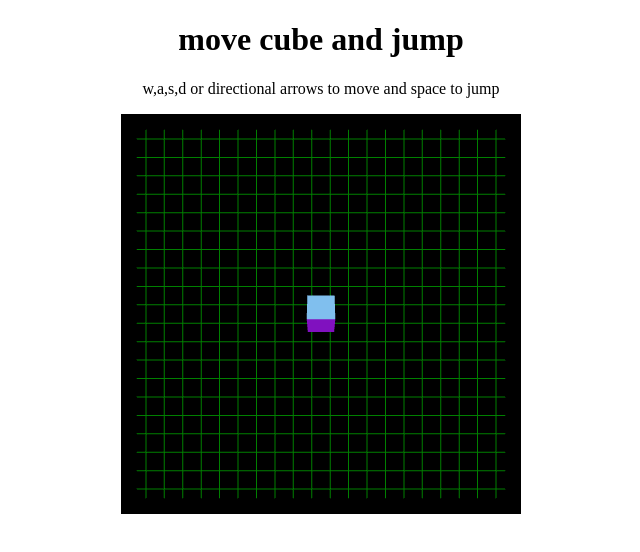
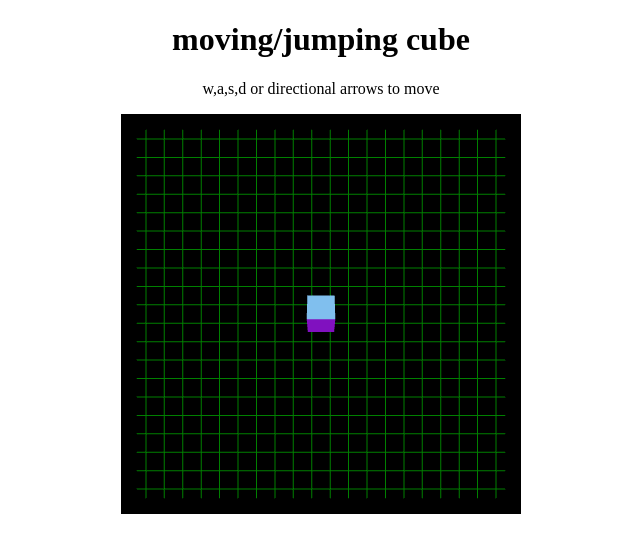
Before and after one commit to zoolu-got-rhythm/three.js-ts-experiments, a website with bundled scripts: page src/index.html in a window 1280 px wide. Shown: the whole page, without its empty margins (319-959 px from the left). Built offline with nearby package versions, Linux system fonts and the light colour scheme.

Commit message:
updated descriptions

```diff
--- a/src/index.html
+++ b/src/index.html
@@ -18,8 +18,8 @@
 		</style>
 	</head>
 	<body>
-		<h1> move cube and jump</h1>
-		<p> w,a,s,d or directional arrows to move and space to jump </p>
+		<h1> moving/jumping cube</h1>
+		<p> w,a,s,d or directional arrows to move </p>
 		<script src="../bundle/index.js"></script>
 	</body>
 </html>
```
